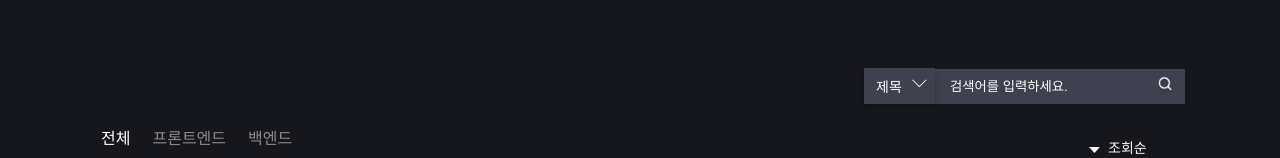
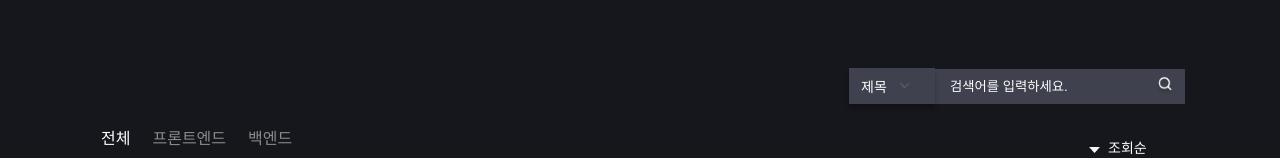
Before and after one commit to QuizUpWebProject/front, a React (Create React App) app: page /study in a window 1280 px wide. Shown: the part 166-324 px from the top of the page. Built offline with nearby package versions, Linux system fonts and the light colour scheme.

Commit message:
design: searchBox UI 변경 #15
- selectbox에 icon을 추가했습니다

```diff
--- a/src/components/study/SelectBox.jsx
+++ b/src/components/study/SelectBox.jsx
@@ -1,5 +1,6 @@
 import { useState } from "react";
 import styled from "styled-components";
+import DropDownIcon from "../../assets/dropdown.png";
 
 const SelectBox = () => {
   const [isShowOption, setShowOptions] = useState(false);
@@ -12,7 +13,10 @@ const SelectBox = () => {
 
   return (
     <SelectContainer onClick={() => setShowOptions((prev) => !prev)}>
-      <Label>{currentValue}</Label>
+      <Label>
+        {currentValue}
+        <Icon src={DropDownIcon} alt="dropdown" />
+      </Label>
       <SelectOptions show={isShowOption}>
         <Option onClick={handleSelectValue}>제목</Option>
         <Option onClick={handleSelectValue}>닉네임</Option>
@@ -23,26 +27,22 @@ const SelectBox = () => {
 
 const SelectContainer = styled.div`
   position: relative;
-  width: 55px;
+  width: 70px;
   padding: 8px;
   background-color: #3f424e;
   align-self: center;
   box-shadow: 0px 4px 4px rgba(0, 0, 0, 0.25);
   cursor: pointer;
-  &::before {
-    content: "⌵";
-    position: absolute;
-    top: 1px;
-    right: 8px;
-    color: #fff;
-    font-size: 20px;
-  }
 `;
 
 const Label = styled.label`
   font-size: 14px;
   margin-left: 4px;
   text-align: center;
+`;
+
+const Icon = styled.img`
+  margin-left: 12px;
 `;
 
 const SelectOptions = styled.ul`
```
